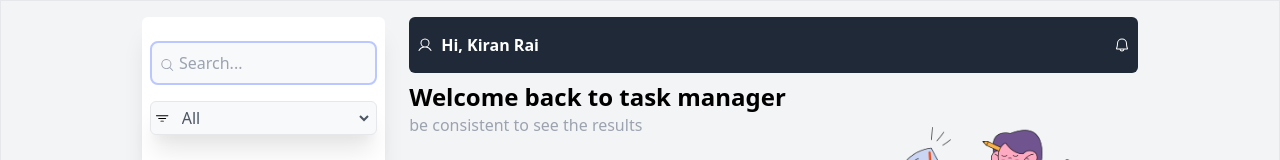
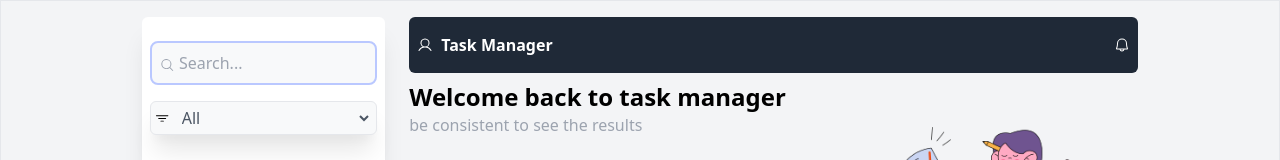
Before and after one commit to raikiran07/task-manager, a React (Vite) app: page / in a window 1280 px wide. Shown: the top 160 px of the page. Built offline with nearby package versions, Linux system fonts and the light colour scheme.

Commit message:
author name changed

```diff
--- a/src/component/Navbar.jsx
+++ b/src/component/Navbar.jsx
@@ -7,7 +7,7 @@ const Navbar = () => {
     <nav className='flex items-center justify-between bg-gray-800 py-4 rounded-md px-2 text-white'>
       <h1 className='flex items-center justify-center gap-2 font-bold'>
         <User/>
-        <span>Hi, Kiran Rai</span>
+        <span>Task Manager</span>
       </h1>
       <Bell/>
     </nav>
```
